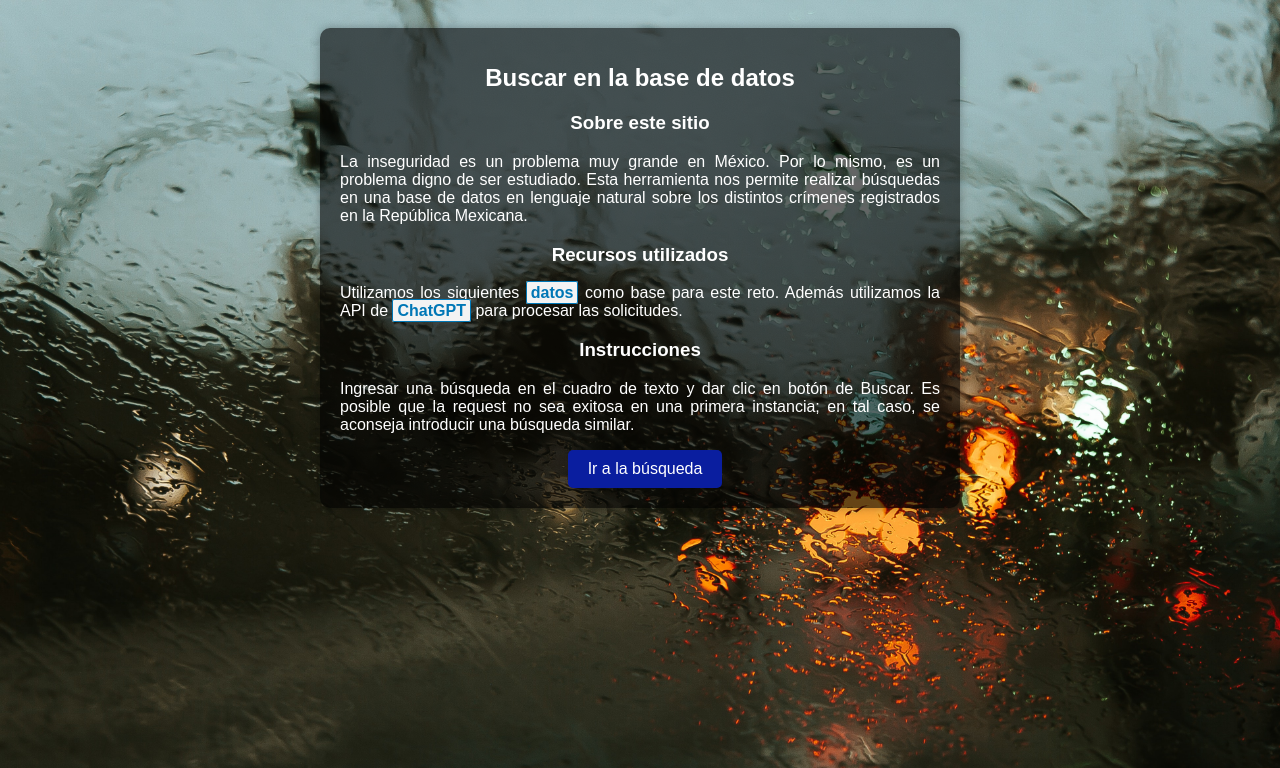
After one commit to MarcoIvn/HackDjangoPostmans, a Django app: template hackaton_project/app/templates/app/home.html in a window 1280 px wide. The commit adds this page. Shown: the top 768 px of the page. Run offline with Django 3.2, Linux system fonts and the light colour scheme; the template is opened without the code that fills it, so the values that code supplies are empty.

Commit message:
UI improvements.

```diff
--- /dev/null
+++ b/hackaton_project/app/templates/app/base.html
@@ -0,0 +1,11 @@
+<!DOCTYPE html>
+{% load static %}
+<html>
+<head>
+    <title>Resultados de la búsqueda</title>
+    <link rel="stylesheet" type="text/css" href="{% static 'css/styles.css' %}">
+</head>
+<body>
+    {% block content %} {% endblock %}
+</body>
+</html>
--- /dev/null
+++ b/hackaton_project/app/templates/app/home.html
@@ -0,0 +1,22 @@
+{% extends "app/base.html"%}
+{% block content %}
+<div class="container">
+        <h1>Buscar en la base de datos</h1>
+        <h3>Sobre este sitio</h2>
+        <p style="text-align: justify;">
+            La inseguridad es un problema muy grande en México. Por lo mismo, es un problema
+            digno de ser estudiado. Esta herramienta nos permite realizar búsquedas
+            en una base de datos en lenguaje natural sobre los distintos crímenes registrados
+            en la República Mexicana.</p>
+        <h3>Recursos utilizados</h3>
+        <p style="text-align: justify;">Utilizamos los siguientes
+            <a class="custom-link" href="https://www.kaggle.com/datasets/linigoga/crime-in-mexico-data">datos</a>
+            como base para este reto. Además utilizamos la API de
+        <a class="custom-link" href="https://chat.openai.com/">ChatGPT</a> para procesar las solicitudes.</p>
+        <h3>Instrucciones</h3>
+        <p style="text-align: justify;">Ingresar una búsqueda en el cuadro de texto y dar clic en botón de Buscar.
+            Es posible que la request no sea exitosa en una primera instancia; en tal caso,
+            se aconseja introducir una búsqueda similar. </p>
+        <a href="{% url 'search' %}" class="btn" role="button" aria-pressed="true">Ir a la búsqueda</a>
+</div>
+{% endblock %}
--- a/hackaton_project/hackaton_project/urls.py
+++ b/hackaton_project/hackaton_project/urls.py
@@ -20,5 +20,6 @@ from app import views
 
 urlpatterns = [
     path('admin/', admin.site.urls),
+    path('', views.home, name='home'),
     path('search/', views.search_crimes, name="search")
 ]
--- a/hackaton_project/static/css/styles.css
+++ b/hackaton_project/static/css/styles.css
@@ -41,7 +41,7 @@ input[type="text"] {
 }
 
 input[type="submit"] {
-    background-color: #e74c3c; /* Cambia el color de fondo del botón a rojo */
+    background-color: #0a1e9f; /* Cambia el color de fondo del botón a rojo */
     color: #fff;
     border: none;
     border-radius: 5px;
@@ -52,7 +52,7 @@ input[type="submit"] {
 }
 
 input[type="submit"]:hover {
-    background-color: #c0392b; /* Cambia el color de fondo al pasar el mouse por encima */
+    background-color: #2970ea; /* Cambia el color de fondo al pasar el mouse por encima */
 }
 
 table {
@@ -99,3 +99,37 @@ li {
 .info-button:hover {
     background-color: #0056b3; /* Cambia el color de fondo al pasar el mouse por encima */
 }
+
+/* Define a CSS class for the button */
+.btn {
+    background-color: #0a1e9f;
+    color: #fff;
+    border: none;
+    border-radius: 5px;
+    padding: 10px 20px;
+    margin-left: 10px;
+    cursor: pointer;
+    transition: background-color 0.3s;
+    text-decoration: none; /* Remove underline for anchor links */
+    display: inline-block; /* Make it an inline block element */
+}
+
+.btn:hover {
+    background-color: #2970ea;
+}
+
+/* Define a custom CSS class for the <a> tag */
+.custom-link {
+    color: #0077b6; /* Change text color */
+    text-decoration: none; /* Remove underline */
+    font-weight: bold; /* Apply bold font weight */
+    padding: 2px 4px; /* Add some padding */
+    background-color: #f3f3f3; /* Set a background color */
+    border: 1px solid #0077b6; /* Add a border */
+    border-radius: 2px; /* Apply rounded corners */
+}
+
+.custom-link:hover {
+    background-color: #0077b6; /* Change background color on hover */
+    color: #fff; /* Change text color on hover */
+}
```
Also changed, not shown: hackaton_project/app/templates/app/search.html (+4 -11 lines), hackaton_project/app/views.py (+34 -29 lines), hackaton_project/static/IMGS/backg.jpg.
